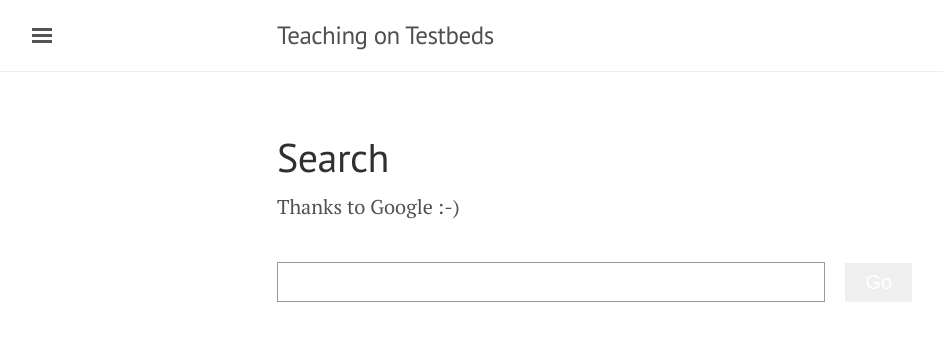
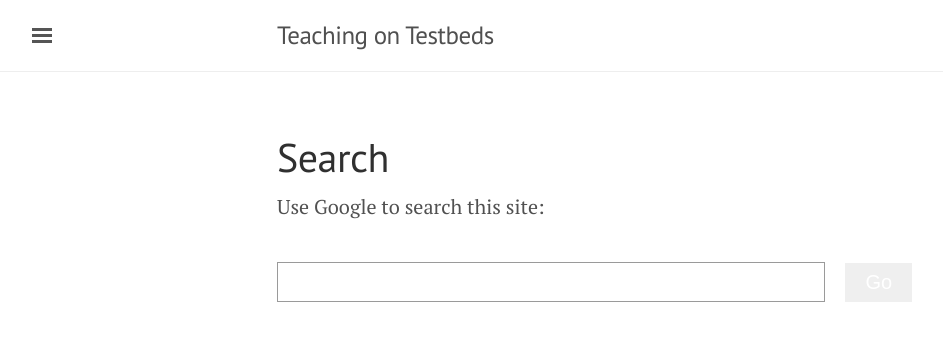
Before and after one commit to teaching-on-testbeds/teaching-on-testbeds.github.io, a Jekyll site: the page built from search.md, in a window 1280 px wide. Shown: the top 341 px of the page, without its empty margins (3-946 px from the left). Built offline with Jekyll 4.4.1, drawn with Linux system fonts in a browser that asks for light colours.

Commit message:
Update search page

```diff
--- a/search.md
+++ b/search.md
@@ -12,7 +12,7 @@ title: Search
   }
 </script>
 
-Thanks to Google :-)
+Use Google to search this site:
 
 <form onsubmit="return SearchThisSite();">
   <div class="search-form-container">
```
